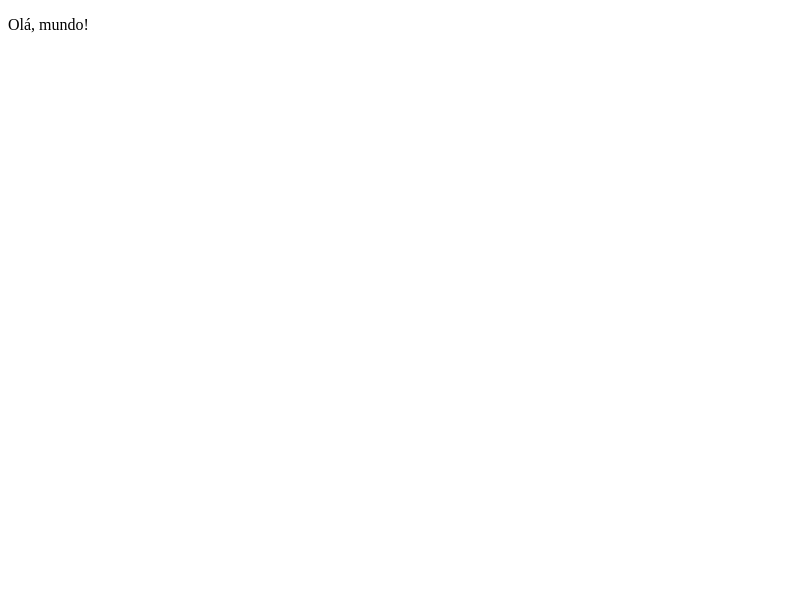
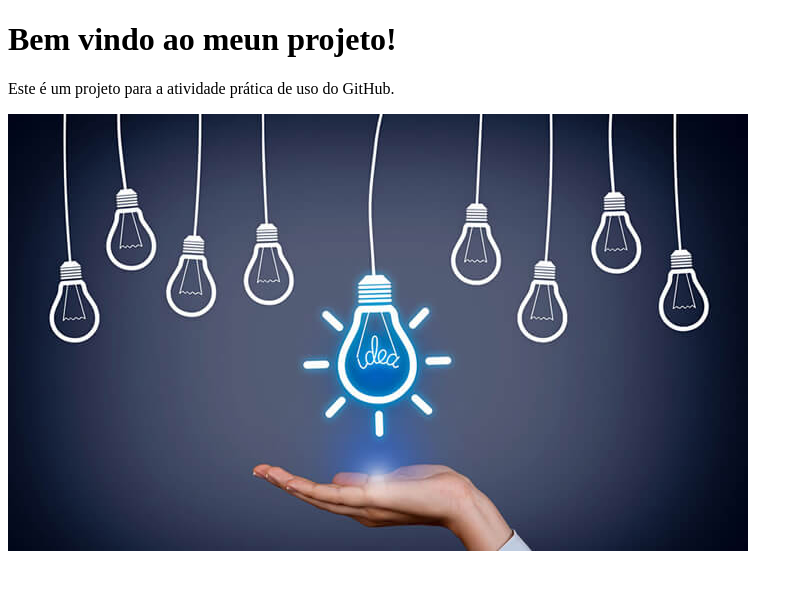
Before and after one commit to EgrojArierom/projetoGitHub, a plain HTML site: page index.html in a window 1280 px wide. Shown: the whole page, without its empty margins (0-803 px from the left). Drawn offline with Linux system fonts and the light colour scheme.

Commit message:
Adiciona imagem e atualiza index.html

```diff
--- a/index.html
+++ b/index.html
@@ -6,6 +6,12 @@
     <title>Gerenciamento Repositório GitHub</title>
 </head>
 <body>
-    <p>Olá, mundo!</p>
+
+    <h1>Bem vindo ao meun projeto!</h1>
+
+    <p>Este é um projeto para a atividade prática de uso do GitHub.</p>
+    <img src="images/imagem.jpg" alt="Imagem de Exemplo">
+
+
 </body>
 </html>
```
Also changed, not shown: images/imagem.jpg (added), 1 other file.
